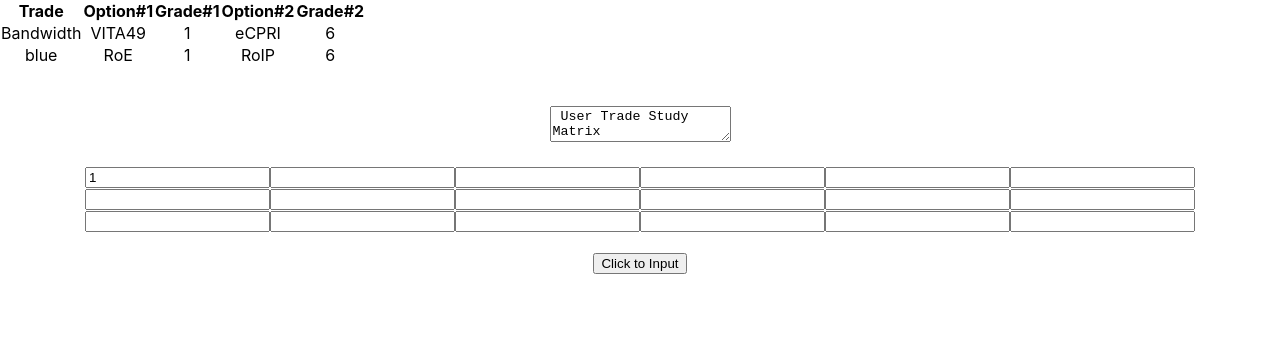
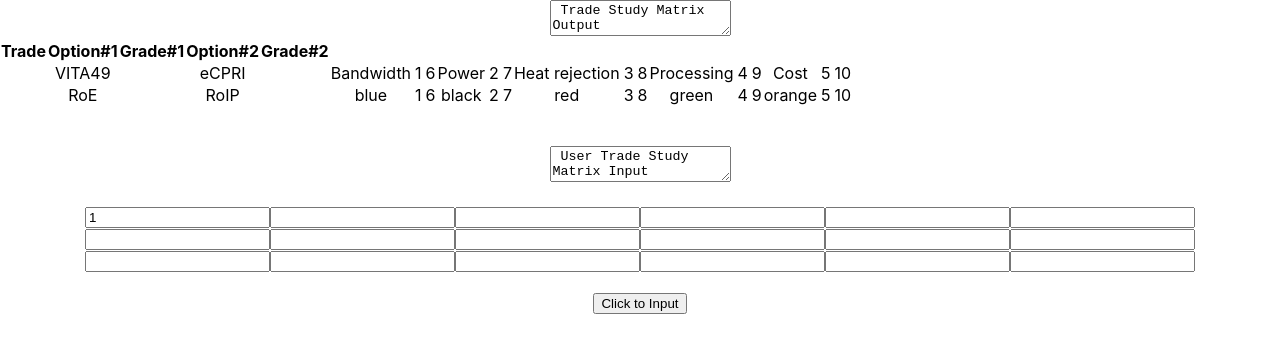
Before and after one commit to Espantalho2017/flatiron-phase-2-project, a React (Create React App) app: page / in a window 1280 px wide. Shown: the top 352 px of the page. Built offline with nearby package versions, Linux system fonts and the light colour scheme; data requests are answered from the project's data file.

Commit message:
DisplayTrade displays all data

```diff
--- a/src/DisplayTrade.js
+++ b/src/DisplayTrade.js
@@ -13,6 +13,7 @@
     fetch("http://localhost:3030/vita49-ecpri-trades")
       .then((response) => response.json())
       .then((data) => {
+        console.log(data)
         setData(data);
       });
   }, []);
@@ -20,13 +21,18 @@
 
   // figure out how to sum the grades into a Total Grade
 
+
   console.log(data)
+
   const grade1Total = 0
   const grade2Total = 0
 
 
   return (
     <div className="App">
+
+        <textarea> Trade Study Matrix Output </textarea>
+
       <tbody>
         <tr>
           <th> Trade </th>
@@ -36,16 +42,55 @@
           <th> Grade#2 </th>
         </tr>
 
+
 {/* I am trying to output the option names and Total Grades within table */}
 
         {data.map((item, index) => (
           <tr key={index}>
+            {/* I want this to be a separate row */}
+            <td>{""}</td>
+            <td>{item.option1}</td>
+            <td>{""}</td>
+            <td>{item.option2}</td>
+            <td>{""}</td>
+
+            {/* I want this to be a separate row */}
             <td>{item.trade1}</td>
-            <td>{item.option1}</td>
+            <td>{""}</td>
             <td>{item.option1Trade1Grade}</td>
-            <td>{item.option2}</td>
+            <td>{""}</td>
             <td>{item.option2Trade1Grade}</td>
+
+            {/* I want this to be a separate row */}
+            <td>{item.trade2}</td>
+            <td>{""}</td>
+            <td>{item.option1Trade2Grade}</td>
+            <td>{""}</td>
+            <td>{item.option2Trade2Grade}</td>
+
+            {/* I want this to be a separate row */}
+            <td>{item.trade3}</td>
+            <td>{""}</td>
+            <td>{item.option1Trade3Grade}</td>
+            <td>{""}</td>
+            <td>{item.option2Trade3Grade}</td>
+
+            {/* I want this to be a separate row */}
+            <td>{item.trade4}</td>
+            <td>{""}</td>
+            <td>{item.option1Trade4Grade}</td>
+            <td>{""}</td>
+            <td>{item.option2Trade4Grade}</td>
+
+            {/* I want this to be a separate row */}
+            <td>{item.trade5}</td>
+            <td>{""}</td>
+            <td>{item.option1Trade5Grade}</td>
+            <td>{""}</td>
+            <td>{item.option2Trade5Grade}</td>
+
           </tr>
+
         ) )}
 
       </tbody>
--- a/src/TradesForm.js
+++ b/src/TradesForm.js
@@ -51,7 +51,7 @@
         <form onSubmit={handleSubmit}>
             <br />
             <br />
-            <textarea> User Trade Study Matrix </textarea>
+            <textarea> User Trade Study Matrix Input </textarea>
             <br />
             <br />
 
```
Also changed, not shown: 1 other file (tests, documents, lock files or other folders).
